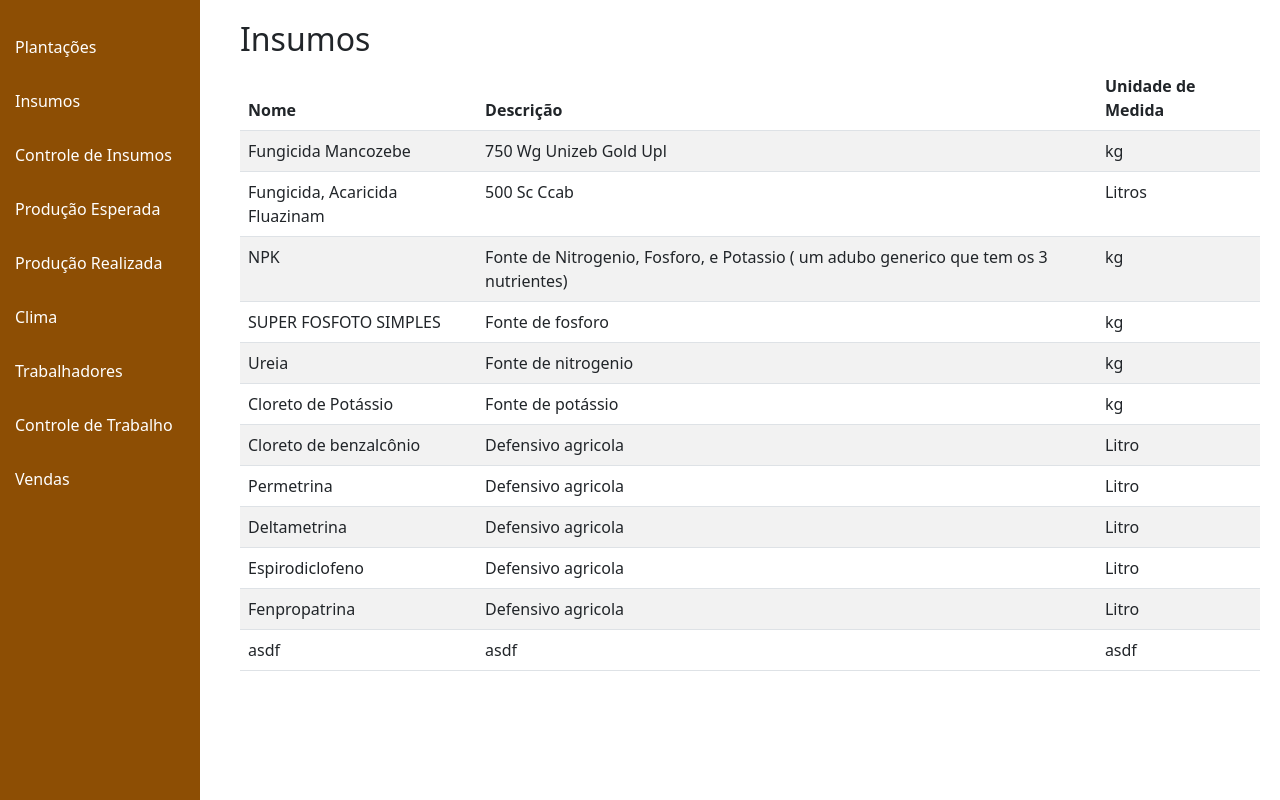
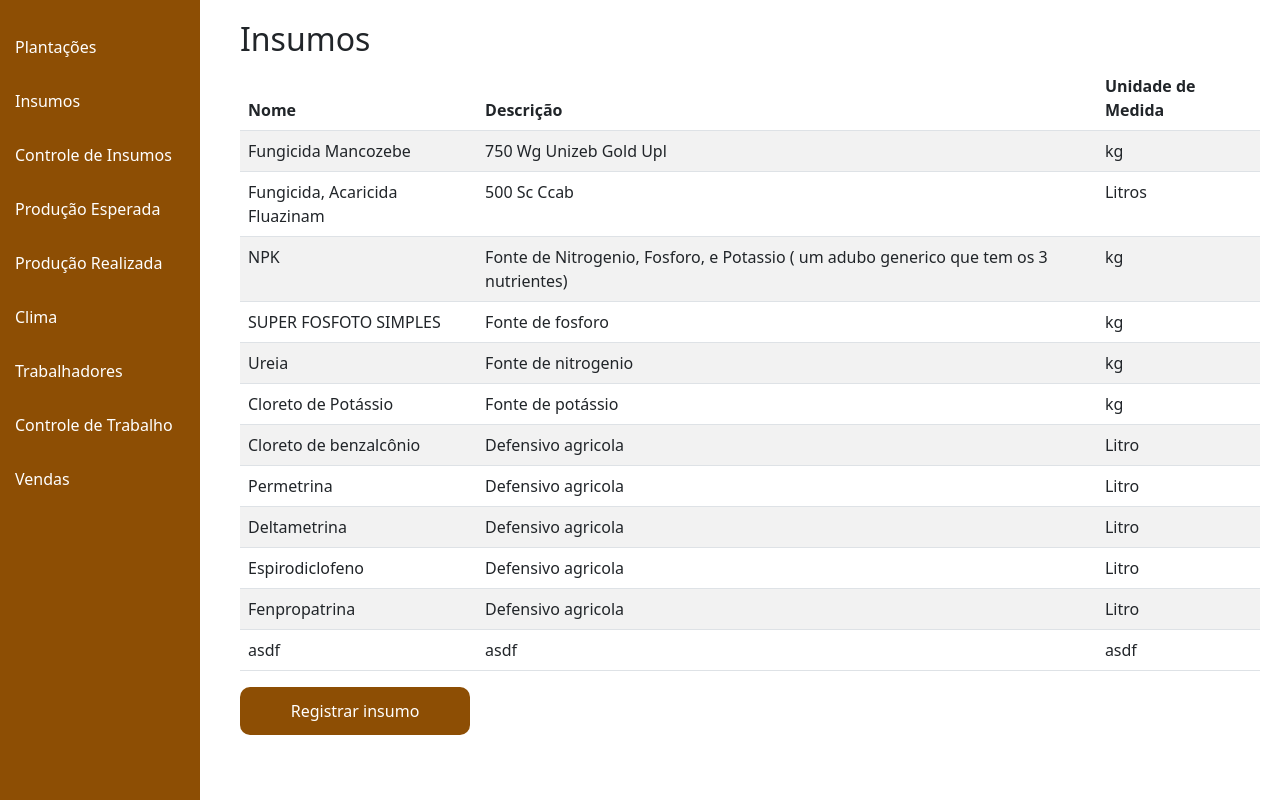
Before and after one commit to kakig/cafe-maestro, a Django app: page /dashboard in a window 1280 px wide, after a click on "Insumos". Run offline with Django 5.2, Linux system fonts and the light colour scheme; data comes from the database, SQL or seed files in the repository; both versions use the stored data as it was after the commit; data that the repository does not hold is empty.

Commit message:
Caso de uso: adicionar insumos

```diff
--- a/main/templates/main/dashboard.html
+++ b/main/templates/main/dashboard.html
@@ -17,6 +17,19 @@
             background-color: #8D4E04;
             padding-top: 20px;
         }
+
+.submit-btn{
+    background-color: #8D4E04;
+    height: 3em;
+    width: 230px;
+    color: white;
+    padding: 3px;
+    border: none;
+    border-radius: 10px;
+    font-size: 1em;
+    cursor: pointer;
+    box-shadow: #000000;
+}
 
         .sidebar a {
             display: block;
@@ -41,6 +54,17 @@
 
         .section.active {
             display: block;
+        }
+
+        .buttons {
+
+            display: flex;
+            gap: 20px;
+            color: white;
+            width: 100%;
+            height: 50%;
+            justify-content: center;
+
         }
 
     </style>
@@ -104,6 +128,7 @@
                     {% endfor %}
                 </tbody>
             </table>
+            <button class="submit-btn"><a href="{% url 'registrar_insumo' %}" style="color: white; text-decoration: none">Registrar insumo</a></button>
         </div>
 
         <div id="controle-insumos-section" class="section">
--- a/main/urls.py
+++ b/main/urls.py
@@ -7,4 +7,5 @@ urlpatterns = [
     path("registrar_usuario", views.registrar_usuario, name="registrar_usuario"),
     path("login", views.login, name="login"),
     path("dashboard", views.dashboard, name="dashboard"),
+    path("registrar_insumo", views.registrar_insumo, name="registrar_insumo"),
 ]
--- a/main/views.py
+++ b/main/views.py
@@ -1,7 +1,7 @@
 from django.shortcuts import render, redirect
 from django.http import HttpResponse
 
-from .forms import RegistrarUsuarioForm
+from .forms import RegistrarUsuarioForm, RegistrarInsumoForm
 from .forms import LoginForm
 from . import models
 from .models import Plantacao, Insumo, ControleInsumo, ProducaoEsperada, ProducaoRealizada, Clima, Trabalhador, ControleTrabalho, Venda
@@ -52,6 +52,18 @@ def login(req):
     return render(req, "main/dashboard.html", {"insumos": insumos})
  """
 
+def registrar_insumo(req):
+    if req.method == "POST":
+        form = RegistrarInsumoForm(req.POST)
+        if form.is_valid():
+            user = models.Insumo(**form.cleaned_data)
+            user.save()
+        return redirect("dashboard")
+    else:
+        form = RegistrarInsumoForm()
+    return render(req, "main/registrar_insumo.html", {"form": form})
+
+
 def dashboard(request):
     # Consultando os dados de cada tabela
     plantacoes = Plantacao.objects.all()
```
Also changed, not shown: main/forms.py (+13 -0 lines), main/templates/main/registrar_insumo.html (added, +29 -0 lines), db.sqlite3.
